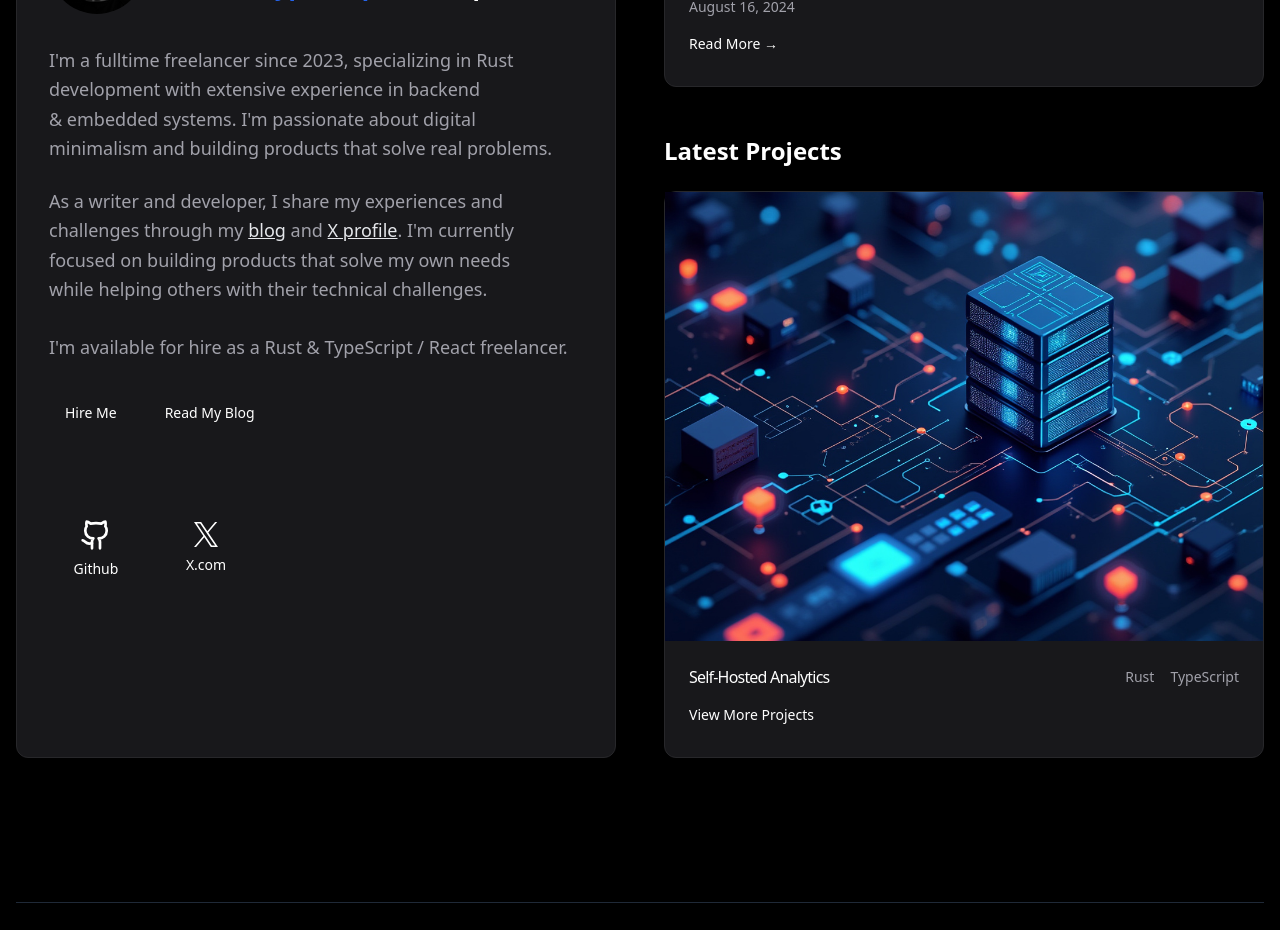
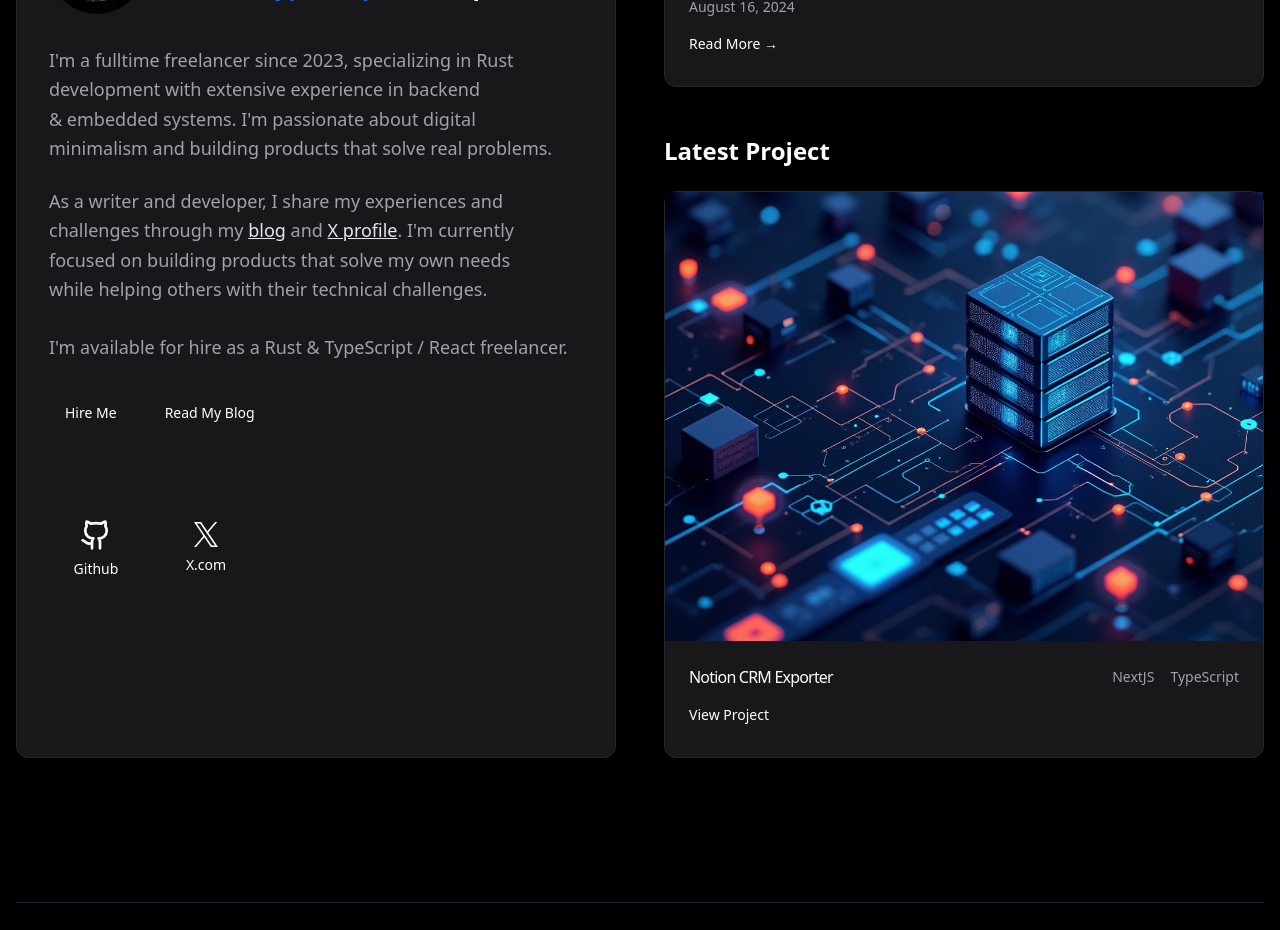
Before and after one commit to pascalporedda/www-pascal-poredda-de, a Next.js app: page / in a window 1280 px wide. Shown: the part 240-1170 px from the top of the page. Built offline with nearby package versions, Linux system fonts and the light colour scheme.

Commit message:
fix link on homepage

```diff
--- a/app/page.tsx
+++ b/app/page.tsx
@@ -148,28 +148,31 @@ export default function Home() {
         </div>
 
         <div>
-          <h2 className='text-2xl font-bold mb-6'>Latest Projects</h2>
+          <h2 className='text-2xl font-bold mb-6'>Latest Project</h2>
           <Card className='bg-zinc-900 border-zinc-800'>
             <CardContent className='p-0'>
               <Image
                 src='/self-hosting-image.jpg'
-                alt='Project preview'
+                alt='Notion CRM Exporter'
                 width={600}
                 height={400}
                 className='w-full object-cover rounded-t-lg'
               />
               <div className='p-6'>
                 <div className='flex items-center justify-between mb-2'>
-                  <h3 className='font-semibold'>Self-Hosted Analytics</h3>
+                  <h3 className='font-semibold'>Notion CRM Exporter</h3>
                   <div className='flex items-center gap-4 text-sm text-zinc-400'>
-                    <span>Rust</span>
+                    <span>NextJS</span>
                     <span>TypeScript</span>
                   </div>
                 </div>
                 <Button
+                  asChild
                   variant='link'
                   className='text-primary hover:text-primary/80 px-0'>
-                  View More Projects
+                  <Link href='https://notion-crm-export.com?via=pascal-poredda.de'>
+                    View Project
+                  </Link>
                 </Button>
               </div>
             </CardContent>
```
